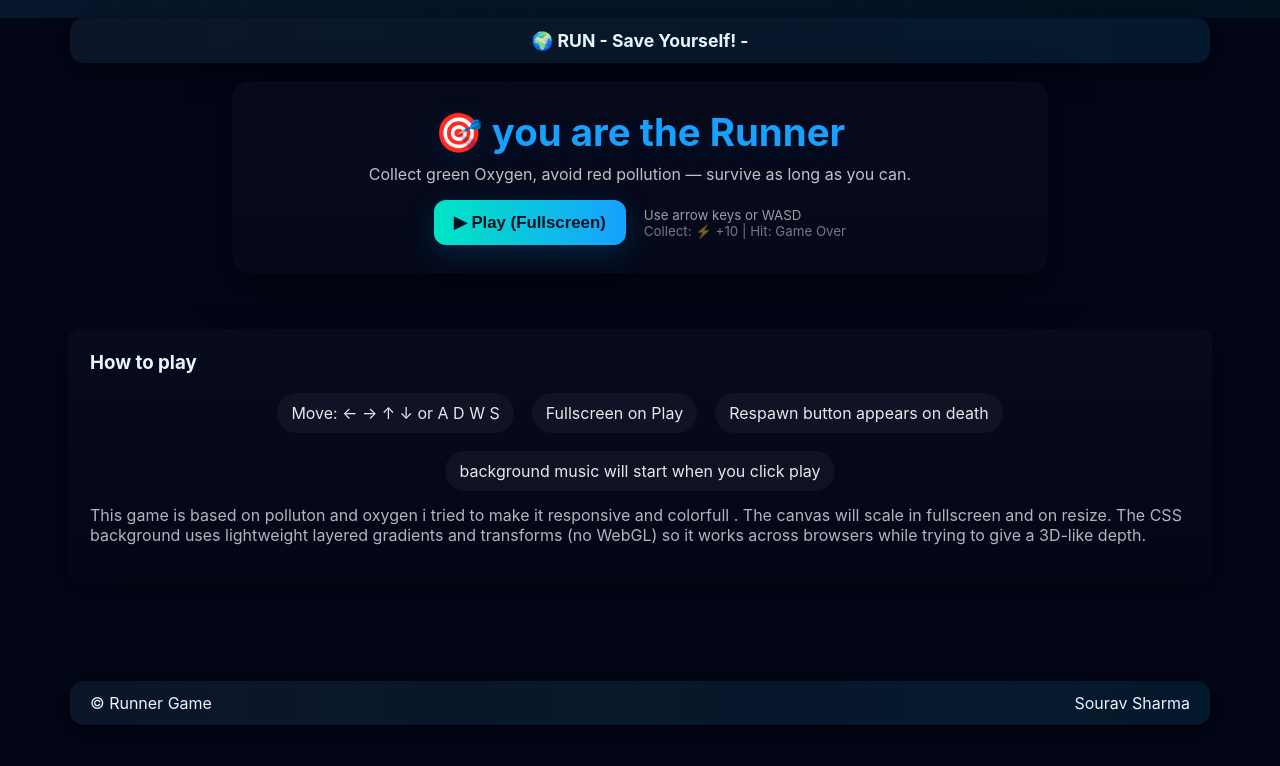
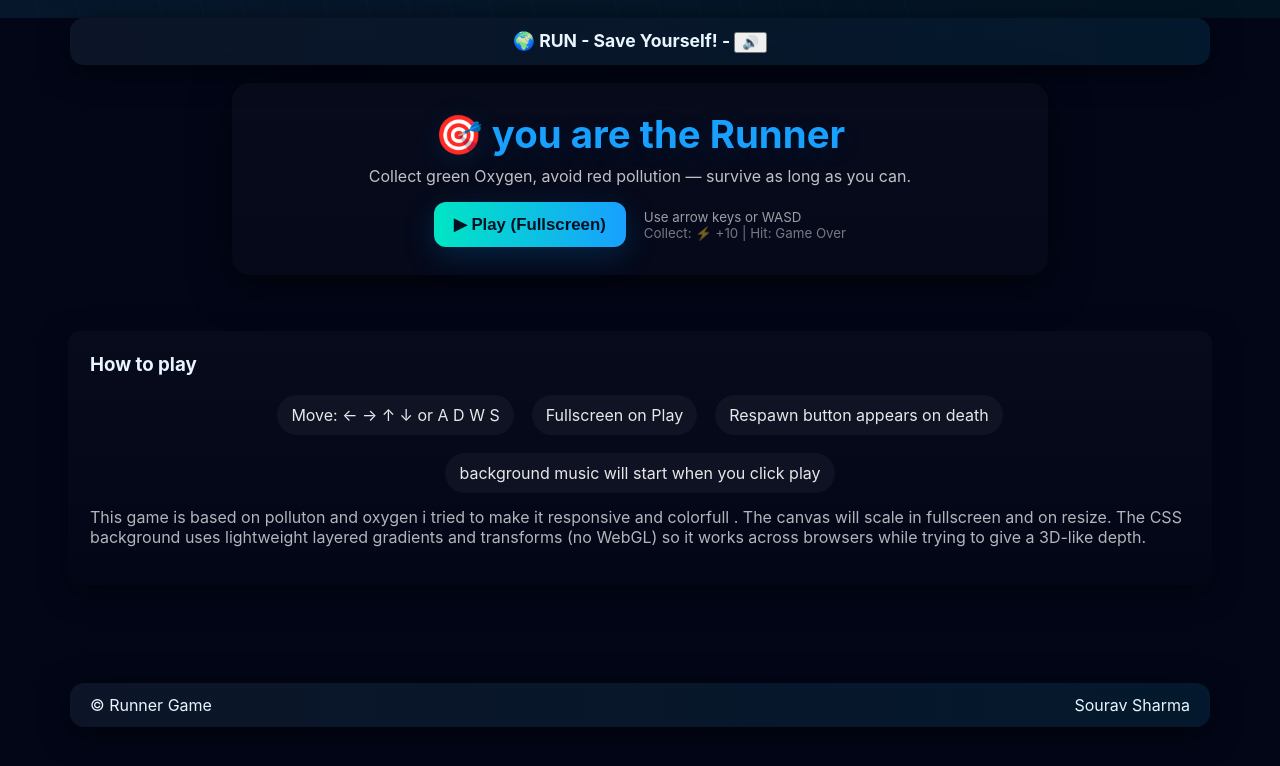
Before and after one commit to WhySourav/Normal-Game, a plain HTML site: page index.html in a window 1280 px wide. Drawn offline with Linux system fonts and the light colour scheme; a script that the page names is missing.

Commit message:
added mute unmute button for menu background music

```diff
--- a/index.html
+++ b/index.html
@@ -3,7 +3,7 @@
 <head>
 <meta charset="utf-8">
 <meta name="viewport" content="width=device-width,initial-scale=1">
-<title>Runner 🌍 — Save Yourself!</title>
+<title>Runner 🌍 - Climate Runner!</title>
 <link rel="stylesheet" href="style.css">
 </head>
 <body>
@@ -14,7 +14,14 @@
 </div>
 
 
-<header>🌍 RUN - Save Yourself! - </header>
+<header>🌍 RUN - Save Yourself! -
+<!-- Mute/Unmute Button -->
+<button id="muteBtn" class="mute-btn" aria-label="Toggle Sound">
+  🔊
+</button>
+
+
+</header>
 
 
 <main>
@@ -64,4 +71,5 @@
 <script src="game.js"></script>
 <script src="sound.js"></script>
 </body>
+
 </html>
```
